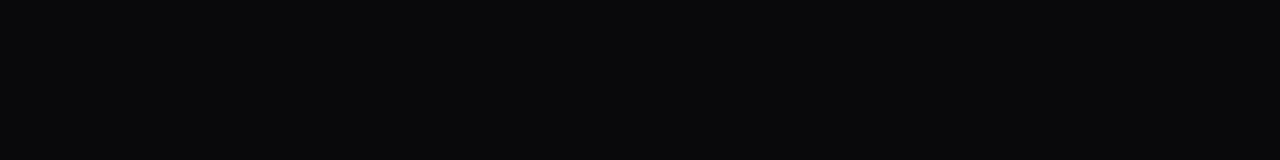
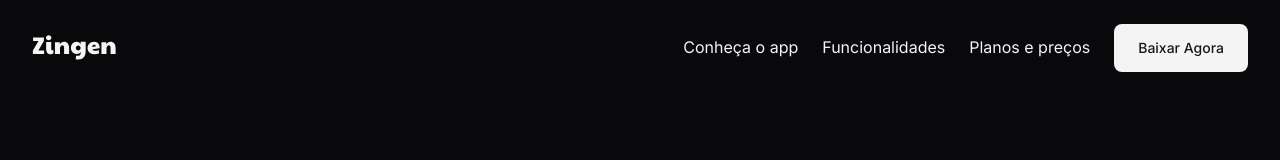
Before and after one commit to vargastm/zingen, a plain HTML site: page index.html in a window 1280 px wide. Drawn offline with Linux system fonts and the light colour scheme.

Commit message:
Created header

```diff
--- a/index.html
+++ b/index.html
@@ -15,5 +15,20 @@
     />
   </head>
   <body>
+    <header>
+      <div class="container py-base">
+        <nav class="flex items-center gap-1.5">
+          <a href="#">
+            <img src="assets/logo.svg" alt="Logo Zingen">
+          </a>
+
+          <a href="#about" class="desktop-only">Conheça o app</a>
+          <a href="#features" class="desktop-only">Funcionalidades</a>
+          <a href="#pricing" class="desktop-only">Planos e preços</a>
+
+          <a href="#download" class="button button-sm">Baixar Agora</a>
+        </nav>
+      </div>
+    </header>
   </body>
 </html>
--- a/styles/buttons.css
+++ b/styles/buttons.css
@@ -18,6 +18,9 @@
 
 .button:hover {
   background: linear-gradient(90deg, var(--brand-color-secondary) 0%, var(--brand-color-primary) 100%);
+  -webkit-background-clip: initial;
+  background-clip: initial;
+  color: var(--surface-color);
 }
 
 .button-sm {
@@ -65,3 +68,15 @@
     }
   }
 }
+
+@media (width >= 80em) {
+  .button-sm {
+    padding: .75rem 1.5rem;
+    font-size: var(--fs-sm);
+  }
+
+  .button-md {
+    padding: 1rem 2rem;
+    font-size: var(--fs-base);
+  }
+}
--- /dev/null
+++ b/styles/header.css
@@ -0,0 +1,5 @@
+header {
+  a:first-child {
+    margin-right:  auto;
+  }
+}
--- a/styles/index.css
+++ b/styles/index.css
@@ -2,3 +2,4 @@
 @import url(utility.css);
 @import url(buttons.css);
 @import url(social.css);
+@import url(header.css);
--- a/styles/utility.css
+++ b/styles/utility.css
@@ -33,12 +33,20 @@
   display: flex;
 }
 
+.items-center {
+  align-items: center;
+}
+
 .grid {
   display: grid;
 }
 
 .gap-1 {
   gap: 1rem;
+}
+
+.gap-1\.5 {
+  gap: 1.5rem;
 }
 
 @media (Width >= 80em) {
```
Also changed, not shown: assets/logo.svg (added).
